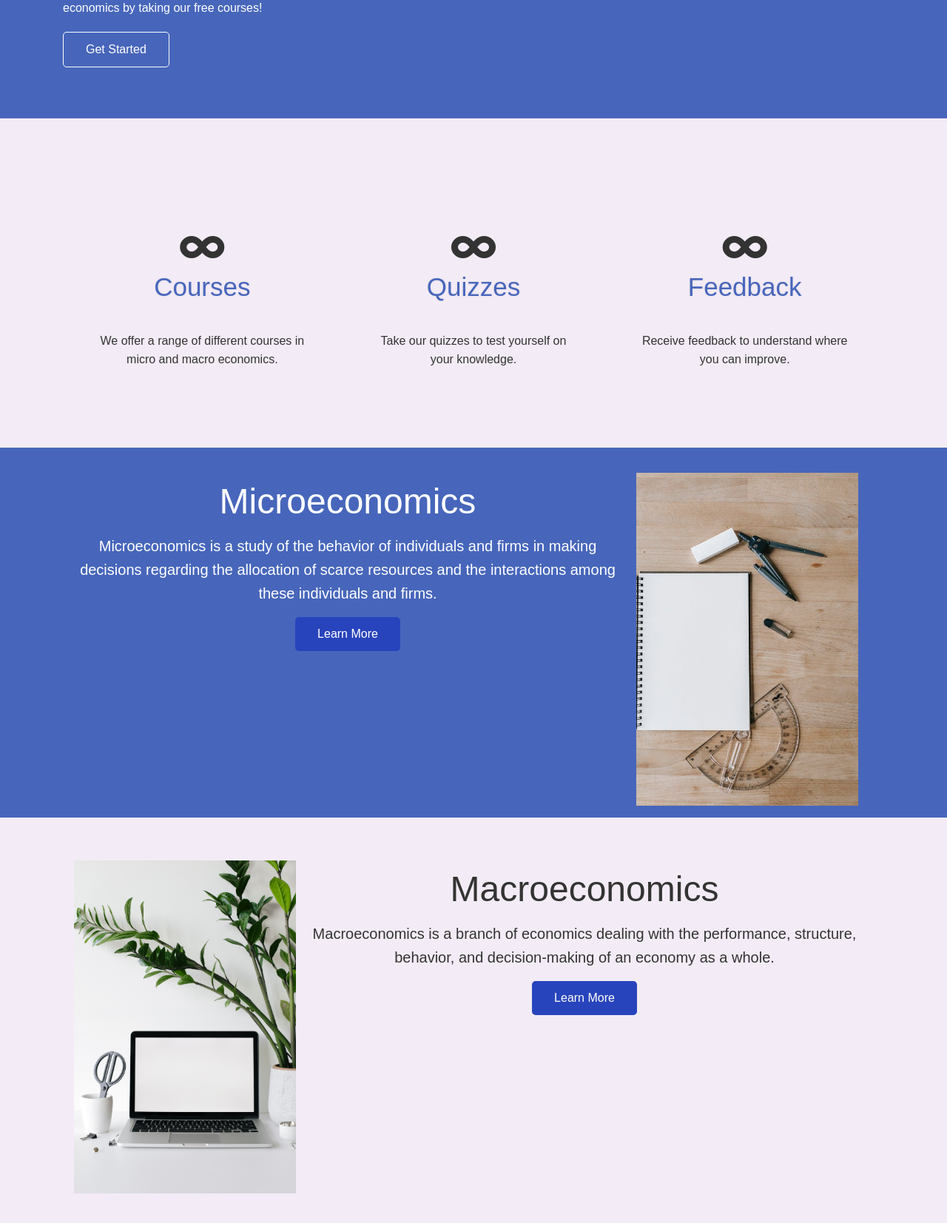
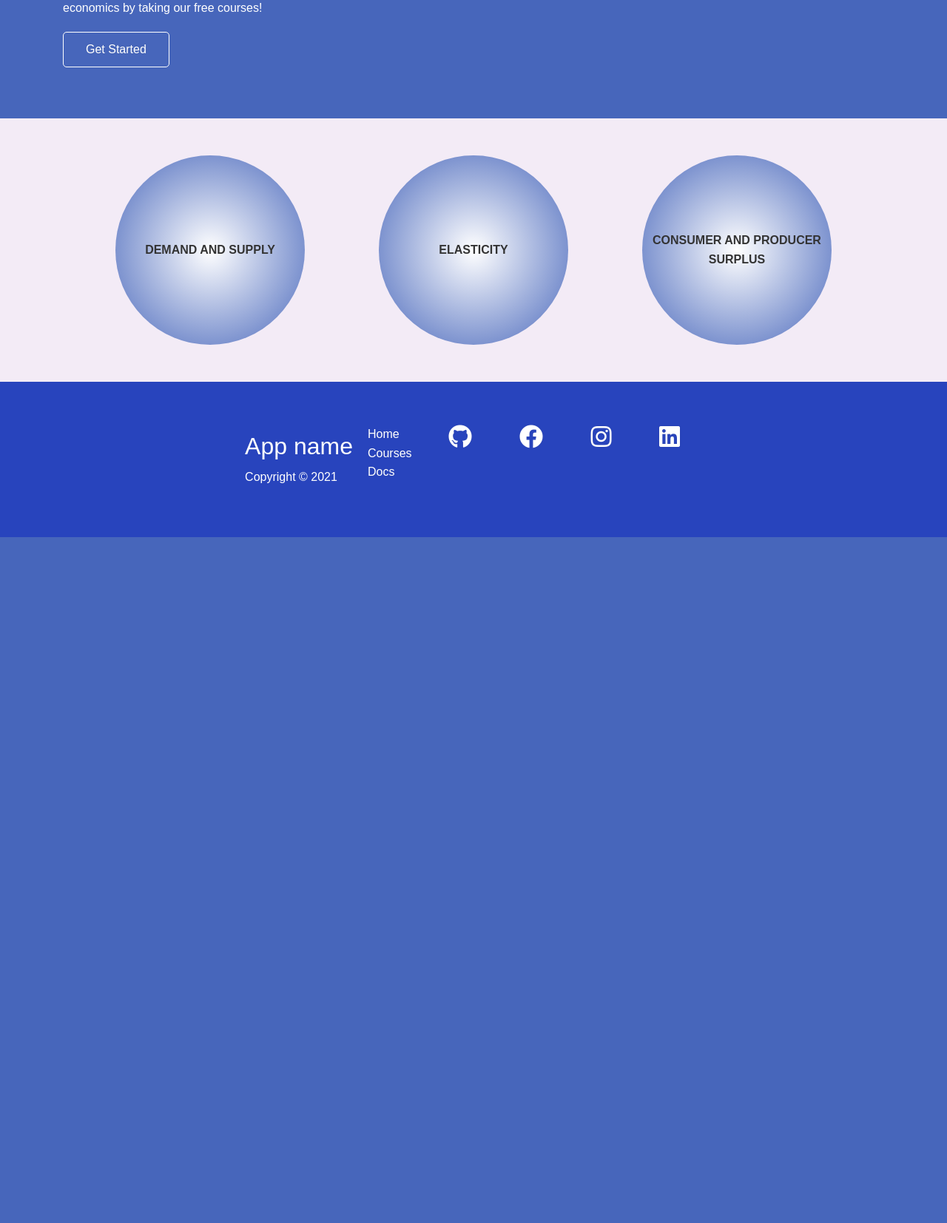
Before and after one commit to Aust1nNguyen/eco-entries, a Flask app: page / in a window 1280 px wide. Shown: the part 400-2053 px from the top of the page at 74% size. After the commit the page ends 1126 px from the top, so only its background shows below. Run offline with Flask 2, Linux system fonts and the light colour scheme; data comes from the database, SQL or seed files in the repository; some libraries are stand-ins or nearby versions.

Commit message:
CSS changes

```diff
--- a/app/static/css/style.css
+++ b/app/static/css/style.css
@@ -148,9 +148,54 @@ code, pre{
     border-radius: 20px;
 }
 
+
+
+
+/* CIRCLE */
+/* (A) PERCENTAGE WIDTH & 50% BORDER RADIUS */
+.res-circle {
+    width: 20%;
+    border-radius: 50%;
+    background-image: radial-gradient(white, rgb(71, 102, 187));
+    padding: 30px;
+    margin: 50px;
+    position: relative;
+    display: flex; /* or inline-flex */
+    align-items: center;
+    justify-content: center;
+  }
+.parent {
+    display: flex;
+    flex-direction: row;
+    justify-content: center;
+}
+  /* (B) USE ::AFTER TO CREATE MATCHING HEIGHT */
+  /* Credits - https://spin.atomicobject.com/2015/07/14/css-responsive-square/ */
+  .res-circle::after {
+    content: "";
+    display: block;
+    padding-bottom: 100%;
+
+  }
+/* (E) TEXT BLOCK */
+.circle-txt {
+    /* (E1) CENTER TEXT IN CIRCLE */
+    position: absolute;
+    width: 100%;
+    text-align: center;
+    font-weight: bold;
+}
+
+
+
 /* Footer */
 .footer .social a{
-    margin: 0 10px;
+    margin: 0 30px;
+
+}
+.footer> nav{
+    margin: 30px;
+    padding: 30px ;
 }
 
 /* Animations */
--- a/app/templates/dashboard.html
+++ b/app/templates/dashboard.html
@@ -1,6 +1,8 @@
 {% extends "base.html" %}
 
 {% block content %}
+
+<!-- SideBar -->
 <div class="sidebar">
     <div class="sidebar-menu">
         <ul>
@@ -23,6 +25,8 @@
     </div>
 
 </div>
+
+<!-- User Progress -->
 <div class="main-content">
     <header>
         <div class="user-wrapper">
--- a/app/templates/ds_quiz.html
+++ b/app/templates/ds_quiz.html
@@ -16,7 +16,7 @@
   </style>
 </head>
 
-<div id="container">
+<div id="container" class="main-border">
   <header>
       <h1>Demand and Supply</h1>
   </header>
--- a/app/templates/index.html
+++ b/app/templates/index.html
@@ -22,7 +22,20 @@
         </div>
     </section>
 
-    <!--Stats-->
+    <section class="parent">
+    <div class="res-circle">
+        <div class="circle-txt">DEMAND AND SUPPLY</div>
+    </div>
+    <div class="res-circle">
+        <div class="circle-txt">ELASTICITY</div>
+    </div>
+    <div class="res-circle">
+        <div class="circle-txt">CONSUMER AND PRODUCER SURPLUS</div>
+    </div>
+
+    </section>
+
+    <!--Stats
     <section class="stats">
         <div class="container">
 
@@ -48,8 +61,8 @@
             </div>
         </div>
     </section>
-
-    <!--Student-->
+--->
+    <!--Student
     <section class="student bg-primary my-2 py-2">
         <div class="container grid">
             <div class="text-center">
@@ -61,17 +74,28 @@
             <img src="static/images/stationery.jpeg" alt="">
         </div>
     </section>
+    -->
 
-    <!--Teacher-->
-    <section class="teacher my-2 py-2">
-        <div class="container grid">
-            <img src="static/images/laptop.jpg" alt="">
-            <div class="text-center">
-                <h2 class="lg">Macroeconomics</h2>
-                <p class="lead my-1">Macroeconomics is a branch of economics dealing with the
-                    performance, structure, behavior, and decision-making of an economy as a whole.</p>
-                <a href="{{ url_for('content') }}" class="btn btn-dark">Learn More</a>
+    <!--Footer-->
+   <footer class="footer bg-dark py-5">
+        <div class="container grid grid-3">
+            <div>
+                <h1>App name</h1>
+                <p>Copyright &copy; 2021</p>
+            </div>
+            <nav>
+                <ul>
+                    <li><a href="index.html">Home</a></li>
+                    <li><a href="#">Courses</a></li>
+                    <li><a href="#">Docs</a></li>
+                </ul>
+            </nav>
+            <div class="social">
+                <a href="#" class="fab fa-github fa-2x"></a>
+                <a href="#" class="fab fa-facebook fa-2x"></a>
+                <a href="#" class="fab fa-instagram fa-2x"></a>
+                <a href="#" class="fab fa-linkedin fa-2x"></a>
             </div>
         </div>
-    </section>
+    </footer>
 {% endblock %}
--- a/app/templates/surplus_quiz.html
+++ b/app/templates/surplus_quiz.html
@@ -16,7 +16,7 @@
   </style>
 </head>
 
-<div id="container">
+<div id="container" class= "main-border">
   <header>
       <h1>Consumer and Producer Surplus</h1>
   </header>
```
Also changed, not shown: app/static/js/quizScript.js (+8 -6 lines), app/templates/content.html (+7 -24 lines), app/templates/elasticity_quiz.html (+8 -5 lines).
